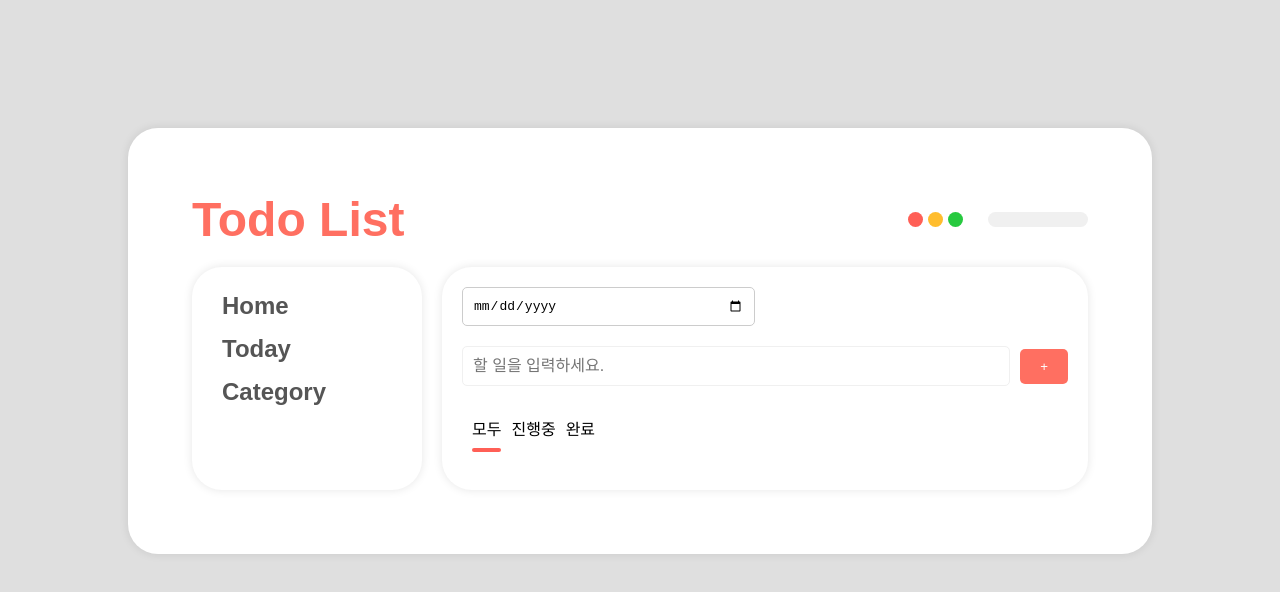
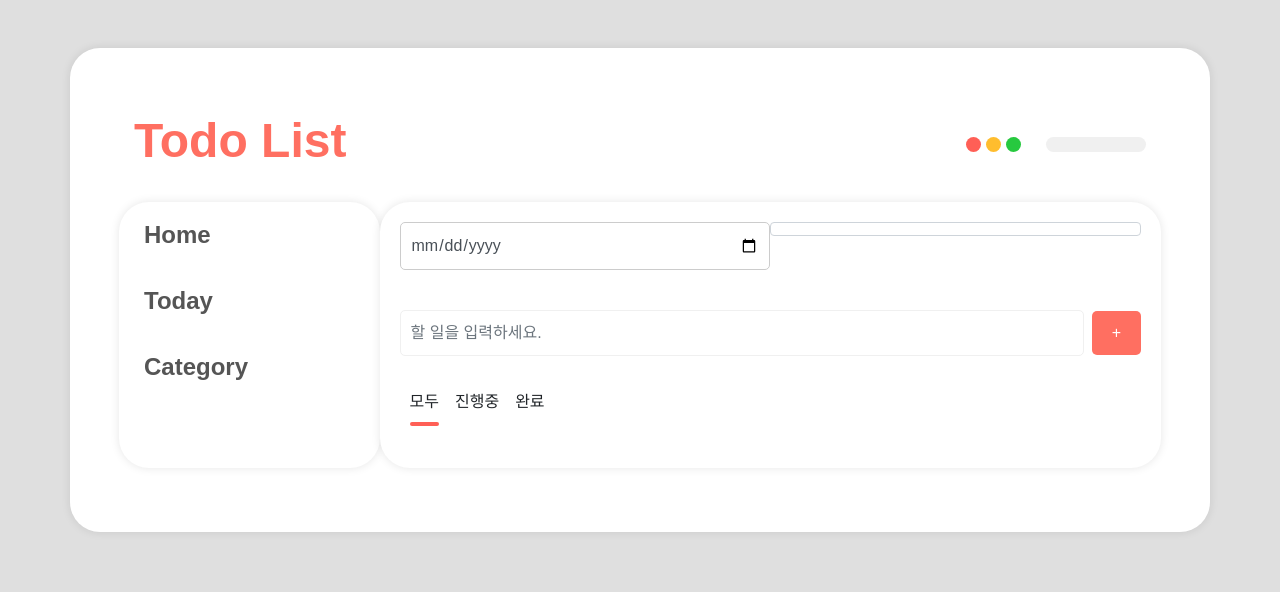
Before and after one commit to Haneul0v0/ToDoList, a plain HTML site: page index.html in a window 1280 px wide. Drawn offline with nearby package versions, Linux system fonts and the light colour scheme.

Commit message:
ToDoList

```diff
--- a/index.html
+++ b/index.html
@@ -7,11 +7,15 @@
         <link
             rel="stylesheet"
             href="https://cdnjs.cloudflare.com/ajax/libs/font-awesome/6.0.0-beta3/css/all.min.css">
+        <link
+            href="https://maxcdn.bootstrapcdn.com/bootstrap/4.0.0/css/bootstrap.min.css"
+            rel="stylesheet">
         <link rel="stylesheet" href="style.css">
     </head>
     <body>
-        <div class="container">
-            <div class="header">
+        <div class="container mt-5">
+            <div class="header row">
+                <div class="col-12 d-flex align-items-center justify-content-between">
                     <h1>Todo List</h1>
                     <div class="header-controls">
                         <div class="circle circle-red"></div>
@@ -20,9 +24,10 @@
                         <div class="rectangular-bar"></div>
                     </div>
                 </div>
-            <div class="row">
-                <section class="sidebar">
-                    <ul class="nav">
+            </div>
+            <div class="row mt-4">
+                <div class="sidebar col-md-3 mb-4 mb-md-0">
+                    <ul class="nav flex-column">
                         <li class="nav-item">
                             <div class="nav-menu" onclick="filterByDate('all')">Home</div>
                         </li>
@@ -32,36 +37,39 @@
                         <li class="nav-item">
                             <div class="nav-menu" onclick="toggleCollapse('categoryCollapse')">Category</div>
                         </li>
-                        <ul id="categoryCollapse" class="nav"></ul>
+                        <ul id="categoryCollapse" class="nav flex-column"></ul>
                     </ul>
-                </section>
-                <section class="main-content">
-                    <div class="select-section">
-                        <div class="date-area">
-                            <input type="date" id="date-input" class="date-input">
+                </div>
+                <div class="main-content col-md-9">
+                    <div class="select-section mb-4">
+                        <div class="date-area mb-3">
+                            <input type="date" id="date-input" class="form-control date-input">
                         </div>
                         <div class="category-area">
-                            <div id="category-select"></div>
+                            <div id="category-select" class="form-control"></div>
                         </div>
                     </div>
-                    <div class="input-section">
-                        <div class="input-area">
-                            <input type="text" id="task-input" class="task-input" placeholder="할 일을 입력하세요.">
-                            <button id="add-task-btn">+</button>
+                    <div class="input-section mb-4">
+                        <div class="input-area d-flex">
+                            <input type="text" id="task-input" class="form-control task-input" placeholder="할 일을 입력하세요.">
+                            <button id="add-task-btn" class="btn btn-danger ml-2">+</button>
                         </div>
                     </div>
                     <div class="task-area">
-                        <div class="task-tabs">
-                            <div id="all">모두</div>
-                            <div id="ongoing">진행중</div>
-                            <div id="done">완료</div>
+                        <div class="task-tabs d-flex mb-4">
+                            <div id="all" class="mr-3">모두</div>
+                            <div id="ongoing" class="mr-3">진행중</div>
+                            <div id="done" class="mr-3">완료</div>
                             <div id="underline"></div>
                         </div>
                         <div id="task-board"></div>
                     </div>
-                </section>
                 </div>
             </div>
+        </div>
+        <script src="https://code.jquery.com/jquery-3.2.1.slim.min.js"></script>
+        <script src="https://cdnjs.cloudflare.com/ajax/libs/popper.js/1.12.9/umd/popper.min.js"></script>
+        <script src="https://maxcdn.bootstrapcdn.com/bootstrap/4.0.0/js/bootstrap.min.js"></script>
         <script src="main.js"></script>
     </body>
 </html>
--- a/style.css
+++ b/style.css
@@ -13,15 +13,8 @@ body {
 .container {
     background-color: #fff;
     border-radius: 30px;
-    margin: 10%;
     padding: 5%;
     box-shadow: 0 0 10px rgba(0, 0, 0, 0.1);
-}
-
-.header {
-    display: flex;
-    align-items: center;
-    justify-content: space-between;
 }
 
 .header h1 {
@@ -67,21 +60,10 @@ body {
     margin-left: 20px;
 }
 
-.row {
-    display: flex;
-    margin-top: 20px;
-}
-
 .sidebar {
-    width: 230px;
-    min-width: 200px;
     background-color: #fff;
     border-radius: 30px;
     box-shadow: 0 0 10px rgba(0, 0, 0, 0.1);
-}
-
-.nav {
-    padding: 20px;
 }
 
 .nav-menu {
@@ -90,7 +72,7 @@ body {
     font-weight: bold;
     cursor: pointer;
     padding: 5px 10px;
-    margin-bottom: 5px;
+    margin: 10px 0;
 }
 
 .nav-menu:hover {
@@ -99,17 +81,11 @@ body {
     border-radius: 10px;
 }
 
-.nav li {
-    list-style-type: none;
-}
-
 .main-content {
-    flex-grow: 1; /* 남은 공간을 차지하도록 설정 */
     background-color: #fff;
     border-radius: 30px;
     padding: 20px;
     box-shadow: 0 0 10px rgba(0, 0, 0, 0.1);
-    margin-left: 20px;
 }
 
 .task-tabs {
@@ -194,14 +170,13 @@ body {
 
 .select-section {
     display: flex;
-    justify-content: space-between;
-    margin-bottom: 20px;
+    flex-wrap: wrap;
 }
 
 .category-area,
 .date-area {
     flex: 1;
-    margin-right: 10px;
+    margin-bottom: 10px;
 }
 
 .category-select,
@@ -212,10 +187,6 @@ body {
     border: 1px solid #ccc;
     border-radius: 5px;
     font-size: 1em;
-}
-
-.category-select {
-    cursor: pointer;
 }
 
 .input-section {
```
Lines whose indentation alone changed are shown as unchanged.
